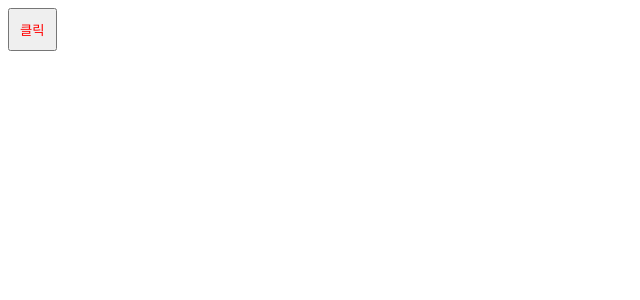
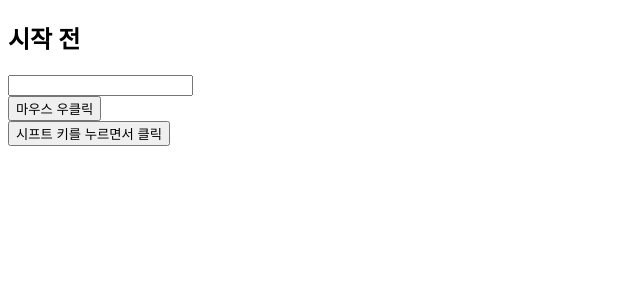
Before and after one commit to jong-k/nuxt-center, a Nuxt app: page / in a window 1280 px wide. Shown: the top 300 px of the page, without its empty margins (0-640 px from the left). Built offline with nearby package versions, Linux system fonts and the light colour scheme.

Commit message:
feat: 클릭, 키 이벤트 수식어 확인

```diff
--- a/app.vue
+++ b/app.vue
@@ -1,22 +1,26 @@
 <template>
-  <div class="4f" @click="handleClick">
-    <div class="3f" @click="handleClick">
-      <div class="2f" @click="handleClick">
-        <button
-          class="1f"
-          :style="{ padding: '10px', color: 'red' }"
-          @click="handleClick"
-        >
-          클릭
-        </button>
-      </div>
-    </div>
+  <div>
+    <h2>{{ msg }}</h2>
+    <input type="text" @keydown.enter="onEnterKey" />
+    <br />
+    <button @click.right="onRightButtonClick">마우스 우클릭</button>
+    <br />
+    <button @click.shift="onShiftClick">시프트 키를 누르면서 클릭</button>
+    <br />
   </div>
 </template>
 
 <script setup lang="ts">
-const handleClick = (e: MouseEvent) => {
-  console.log(e.currentTarget); // 버블링 단계에서 각 부모 요소
-  // console.log(e.target); // event 발생지 근원
+const msg = ref("시작 전");
+const onEnterKey = () => {
+  msg.value = "엔터 키가 입력되었습니다";
+};
+
+const onRightButtonClick = () => {
+  msg.value = "마우스 우클릭되었습니다";
+};
+
+const onShiftClick = () => {
+  msg.value = "시프트 키를 누르면서 클릭했습니다";
 };
 </script>
```
